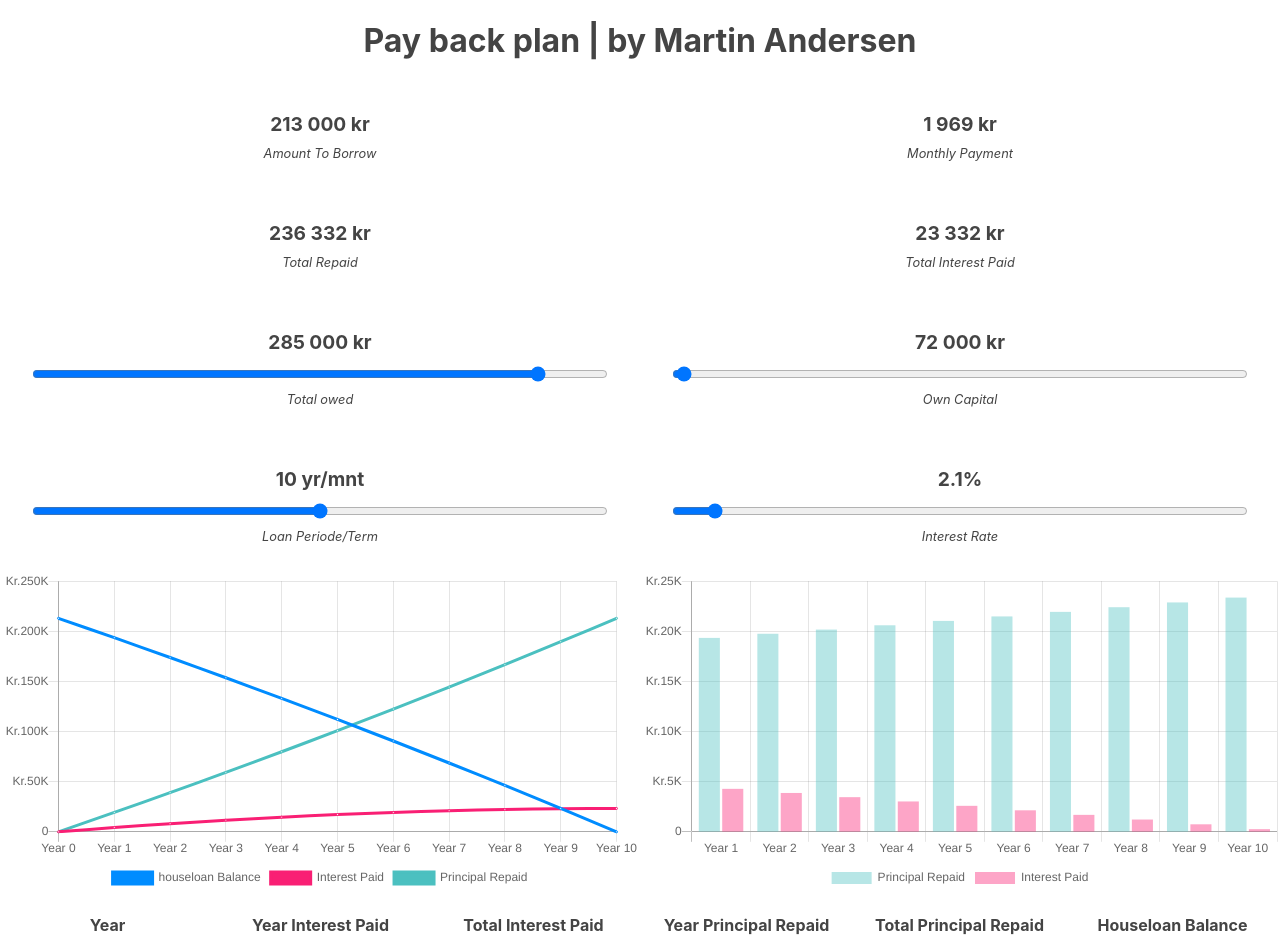
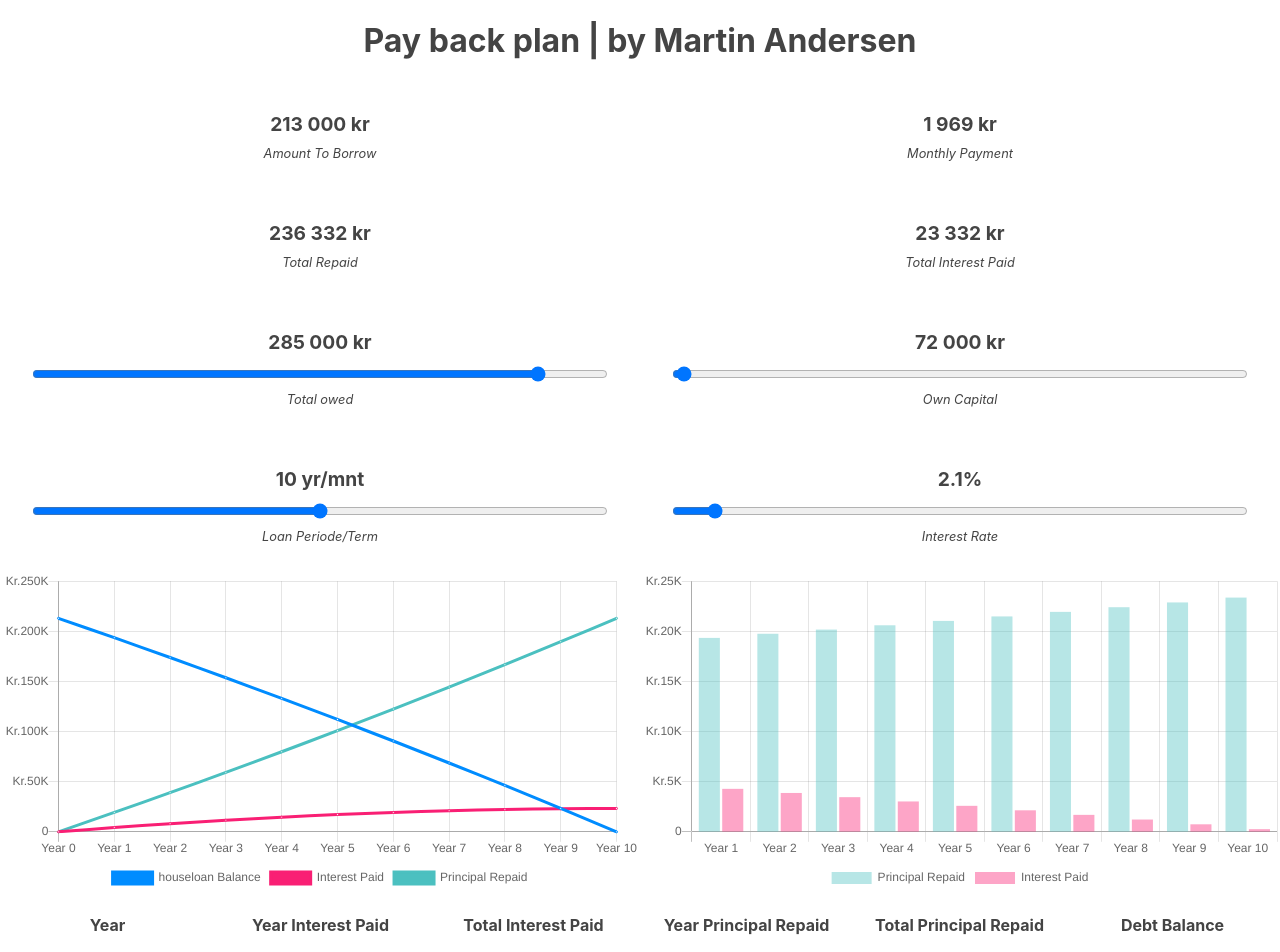
Before and after one commit to webmaeistro/houseloan-calc, a React (Create React App) app: page / in a window 1280 px wide. Shown: the top 952 px of the page. Built offline with nearby package versions, Linux system fonts and the light colour scheme; what react-ga-gtm would draw is missing.

Commit message:
Update PaymentTable.js

```diff
--- a/src/components/PaymentTable.js
+++ b/src/components/PaymentTable.js
@@ -30,7 +30,7 @@ export const PaymentTable = props => {
 					<th className="to-date-yearly-payment">Total Interest Paid</th>
 					<th>Year Principal Repaid</th>
 					<th className="to-date-yearly-payment">Total Principal Repaid</th>
-					<th>Houseloan Balance</th>
+					<th>Debt Balance</th>
 				</tr>
 			</thead>
 			<tbody>
```
